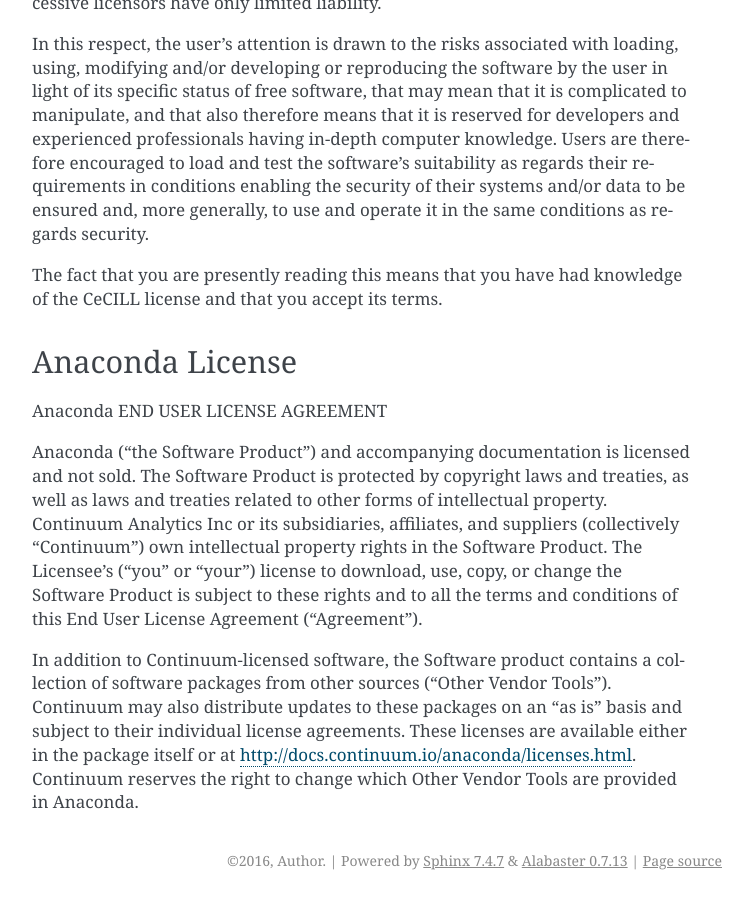
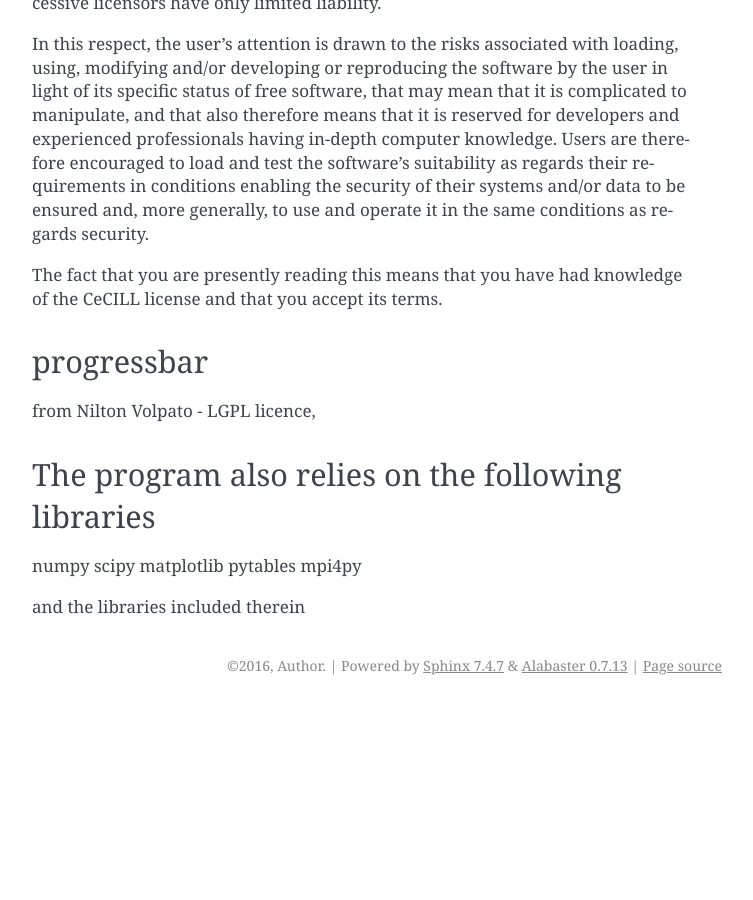
Before and after one commit to spike-project/spike, a Sphinx documentation site: the page built from doc/licenses.rst, in a window 1280 px wide and 900 px high, scrolled down 1090 px. Shown: the whole window, without its empty margins (388-1141 px from the left). Built offline with Sphinx 7.4.7, drawn with Linux system fonts in a browser that asks for light colours; pages that are not in the unit, such as notebooks, are missing from menus; after the commit the page ends 1795 px from its top, so only the background shows below that; some of the changed text lies outside the part shown.

Commit message:
still working on the documentation

```diff
--- a/doc/licenses.rst
+++ b/doc/licenses.rst
@@ -1,5 +1,5 @@
 SPIKE License
--------------------------------
+-------------
 
 This software is governed by the CeCILL  license under French law and
 abiding by the rules of distribution of free software.  You can  use,
@@ -28,10 +28,10 @@
 knowledge of the CeCILL license and that you accept its terms.
 
 Secondary Licenses
-------------------------------
+------------------
 
 urQRd License
-++++++++++++++++++++++++++++
++++++++++++++
 
 Copyright (c) 2013 IGBMC. All rights reserved.
 Marc-Andr\'e Delsuc <madelsuc@unistra.fr>
@@ -66,11 +66,18 @@
 knowledge of the CeCILL license and that you accept its terms.
 
 
-Anaconda License
-+++++++++++++++++++++++++++++++
+progressbar
++++++++++++
+from Nilton Volpato - LGPL licence,
 
-Anaconda END USER LICENSE AGREEMENT
 
-Anaconda (“the Software Product”) and accompanying documentation is licensed and not sold. The Software Product is protected by copyright laws and treaties, as well as laws and treaties related to other forms of intellectual property. Continuum Analytics Inc or its subsidiaries, affiliates, and suppliers (collectively “Continuum”) own intellectual property rights in the Software Product. The Licensee’s (“you” or “your”) license to download, use, copy, or change the Software Product is subject to these rights and to all the terms and conditions of this End User License Agreement (“Agreement”).
+The program also relies on the following libraries
+++++++++++++++++++++++++++++++++++++++++++++++++++
+numpy
+scipy
+matplotlib
+pytables
+mpi4py
 
-In addition to Continuum-licensed software, the Software product contains a collection of software packages from other sources (“Other Vendor Tools”). Continuum may also distribute updates to these packages on an “as is” basis and subject to their individual license agreements. These licenses are available either in the package itself or at http://docs.continuum.io/anaconda/licenses.html. Continuum reserves the right to change which Other Vendor Tools are provided in Anaconda.
+
+and the libraries included therein
```
Also changed, not shown: 1 other file.
